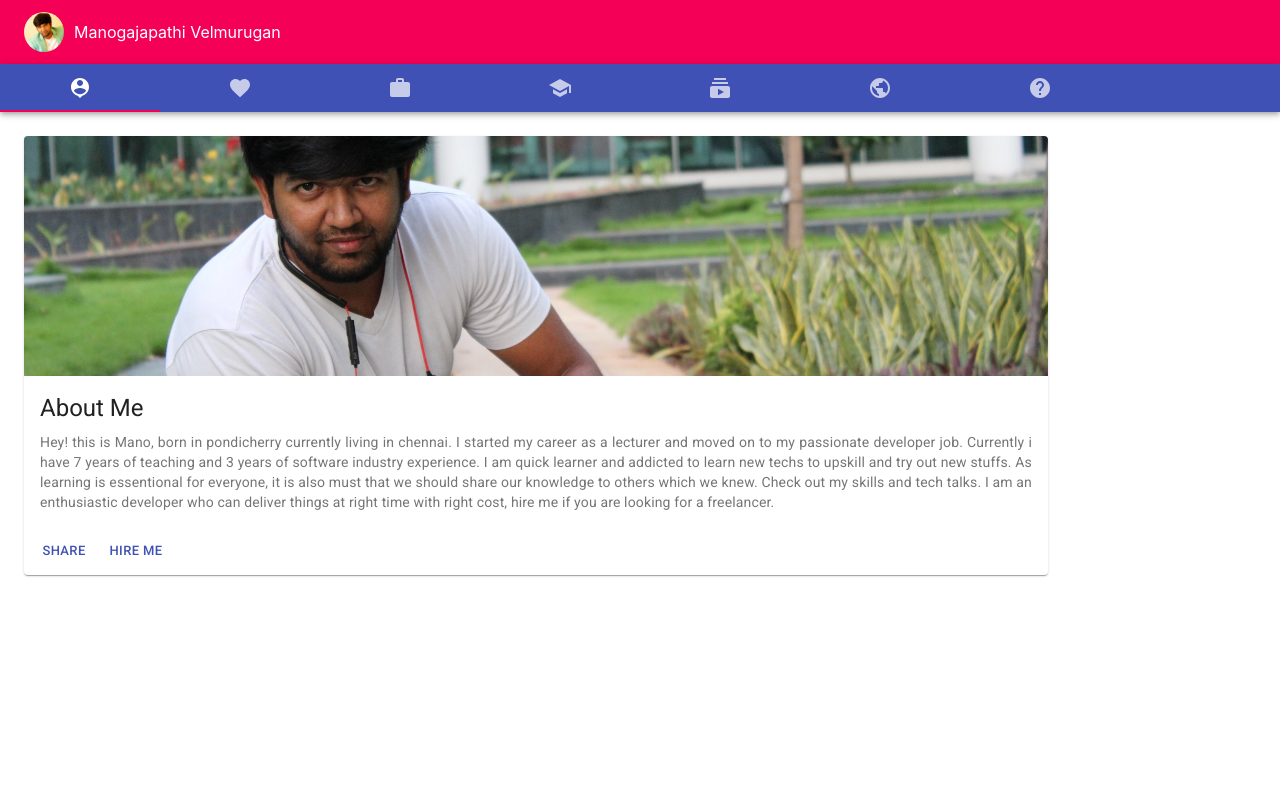
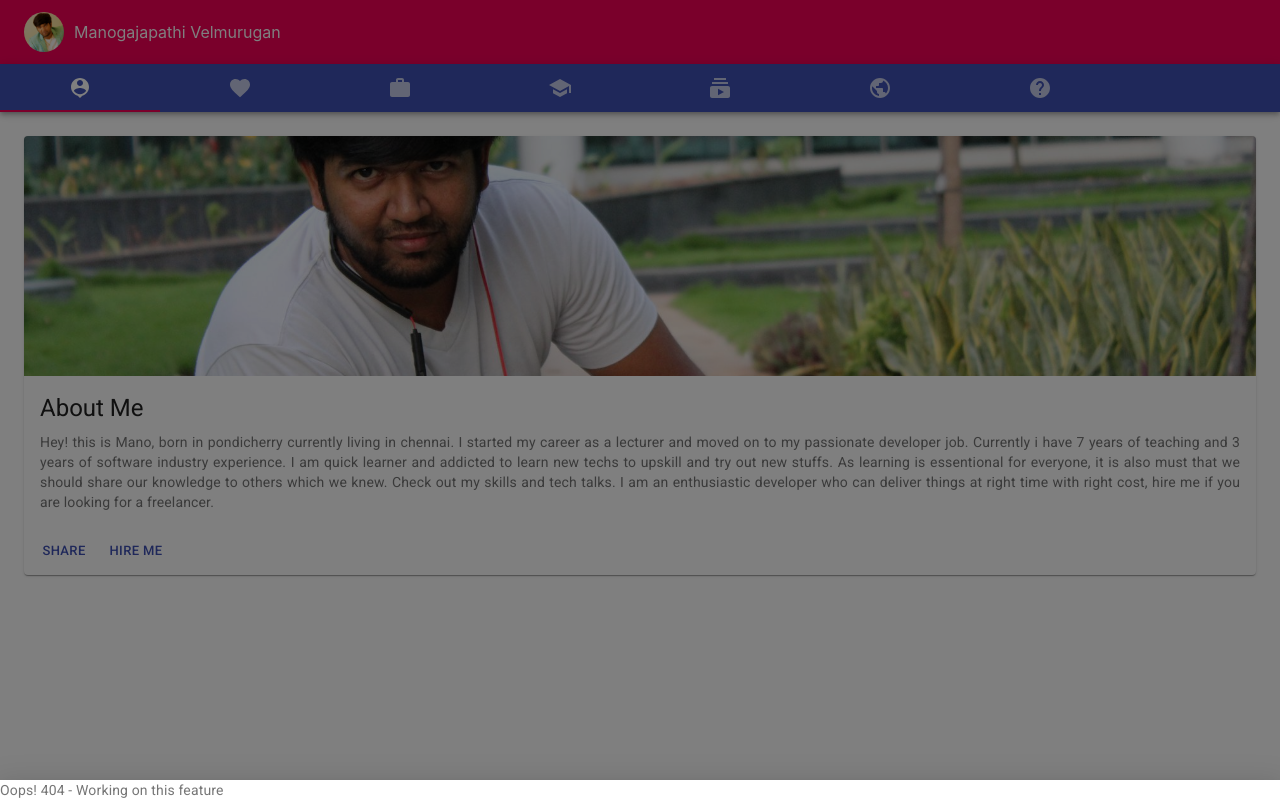
Before and after one commit to manogajapathi/mano-web, a React (Create React App) app: page / in a window 1280 px wide. Both pictures are taken after a click on the button "SHARE". Built offline with nearby package versions, Linux system fonts and the light colour scheme.

Commit message:
Added pop up for buttons on AboutMe

```diff
--- a/src/components/tabs/AboutMe.js
+++ b/src/components/tabs/AboutMe.js
@@ -7,21 +7,62 @@ import CardContent from '@material-ui/core/CardContent';
 import CardMedia from '@material-ui/core/CardMedia';
 import Button from '@material-ui/core/Button';
 import Typography from '@material-ui/core/Typography';
+import SwipeableDrawer from '@material-ui/core/SwipeableDrawer';
 import mano from '../../imgs/mano2.jpg';
 
 const useStyles = makeStyles({
   root: {
-    maxWidth: 1024,
+    maxWidth: 'auto',
     textAlign: 'justify',
   },
   media: {
     height: 240,
   },
+  fullList: {
+    width: 'auto',
+  },
 });
 
 export default function AboutMe() {
   const classes = useStyles();
+  const [state, setState] = React.useState({
+    bottom1: false,
+    bottom2: false,
+  });
 
+  const toggleDrawer = (side, open) => event => {
+    if (event && event.type === 'keydown' && (event.key === 'Tab' || event.key === 'Shift')) {
+      return;
+    }
+
+    setState({ ...state, [side]: open });
+  };
+
+  const share = side => (
+    <div
+      className={classes.fullList}
+      role="presentation"
+      onClick={toggleDrawer(side, false)}
+      onKeyDown={toggleDrawer(side, false)}
+    >
+    <Typography variant="body2" color="textSecondary" component="p">
+        Oops! 404 - Working on this feature
+    </Typography>
+    </div>
+  );
+
+  const hire = side => (
+    <div
+      className={classes.fullList}
+      role="presentation"
+      onClick={toggleDrawer(side, false)}
+      onKeyDown={toggleDrawer(side, false)}
+    >
+    <Typography variant="body2" color="textSecondary" component="p">
+        Oops! 404 - Sorry i am not available to hire now
+    </Typography>
+    </div>
+  );
   return (
     <Card className={classes.root}>
       <CardActionArea>
@@ -45,12 +86,28 @@ export default function AboutMe() {
         </CardContent>
       </CardActionArea>
       <CardActions>
-        <Button size="small" color="primary">
+        <Button size="small" color="primary" onClick={toggleDrawer('bottom1', true)}>
           Share
         </Button>
-        <Button size="small" color="primary">
+        <Button size="small" color="primary" onClick={toggleDrawer('bottom2', true)}>
           Hire Me
         </Button>
+        <SwipeableDrawer
+        anchor="bottom"
+        open={state.bottom2}
+        onClose={toggleDrawer('bottom2', false)}
+        onOpen={toggleDrawer('bottom2', true)}
+        >
+        {hire('bottom2')}
+        </SwipeableDrawer>
+        <SwipeableDrawer
+        anchor="bottom"
+        open={state.bottom1}
+        onClose={toggleDrawer('bottom1', false)}
+        onOpen={toggleDrawer('bottom1', true)}
+        >
+        {share('bottom1')}
+        </SwipeableDrawer>
       </CardActions>
     </Card>
   );
```
Also changed, not shown: public/manifest.json.
